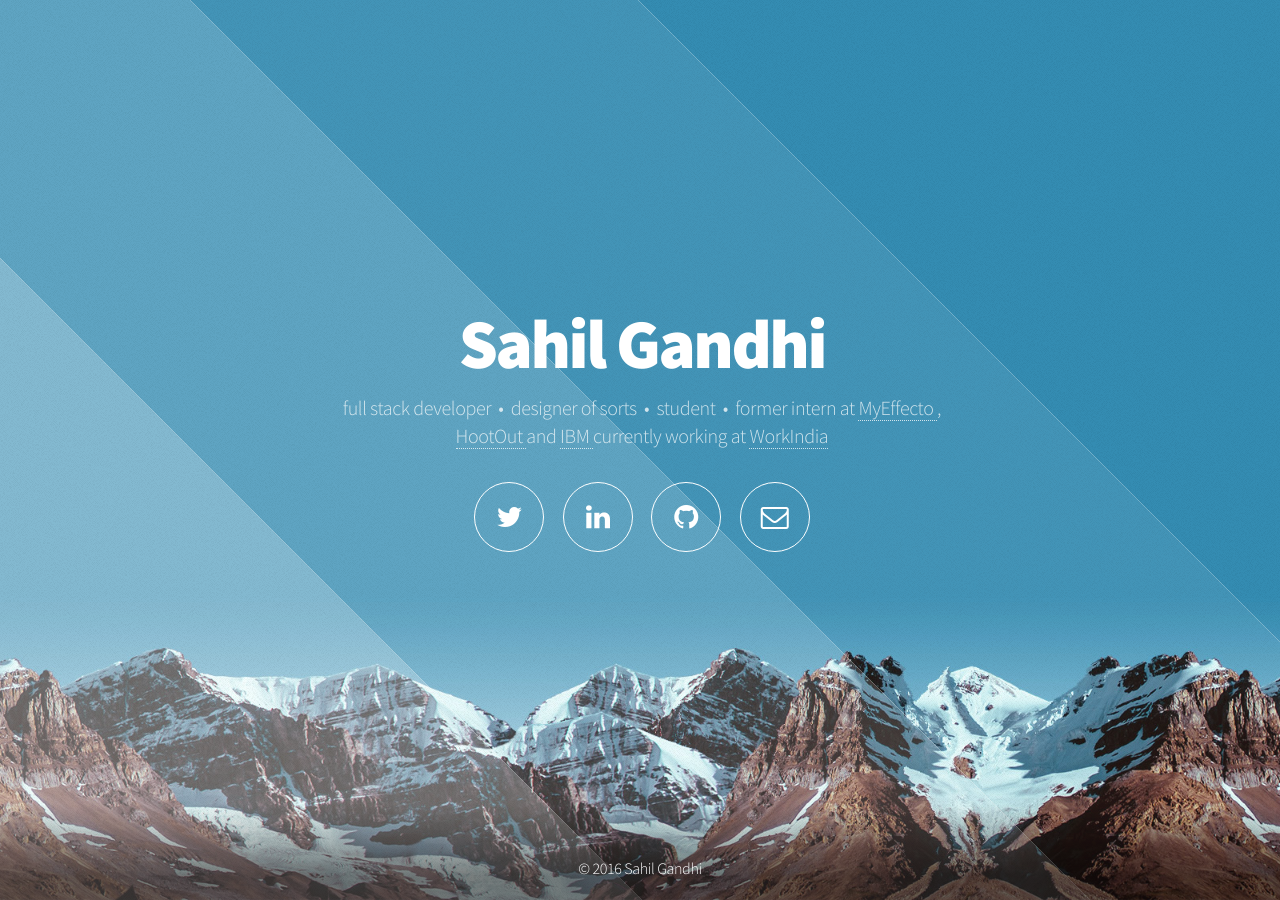
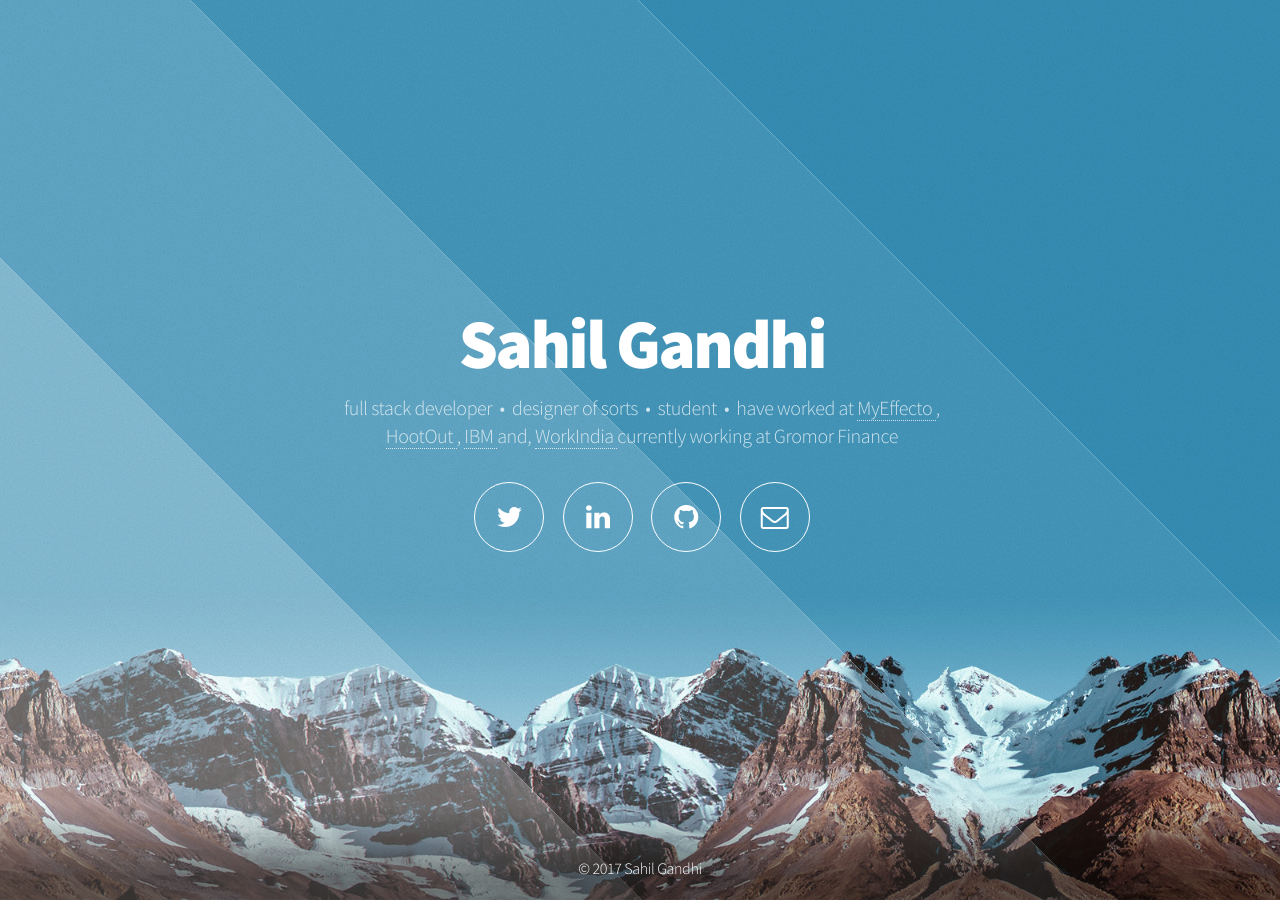
Before and after one commit to gandhisahil/gandhisahil.github.io, a Jekyll site: the page built from index.html, in a window 1280 px wide. Built offline with Jekyll 4.4.1, drawn with Linux system fonts in a browser that asks for light colours.

Commit message:
Update index.html

```diff
--- a/index.html
+++ b/index.html
@@ -41,7 +41,7 @@
 						<!--<a href="/about">About</a>-->
 						<!--</h2>-->
 
-						<p>full stack developer &nbsp;&bull;&nbsp; designer of sorts &nbsp;&bull;&nbsp; student &nbsp;&bull;&nbsp; former intern at <a href="http://myeffecto.com"> MyEffecto </a> , <br /> <a href="http://hootout.com"> HootOut </a> and <a href="http://ibm.com"> IBM </a> currently working at <a href="http://workindia.in"> WorkIndia </a> </p>
+						<p>full stack developer &nbsp;&bull;&nbsp; designer of sorts &nbsp;&bull;&nbsp; student &nbsp;&bull;&nbsp; have worked at <a href="http://myeffecto.com"> MyEffecto </a> , <br /> <a href="http://hootout.com"> HootOut </a>, <a href="http://ibm.com"> IBM </a> and, <a href="http://workindia.in"> WorkIndia </a>  currently working at Gromor Finance</p>
 
 						<nav>
 							<ul>
@@ -56,7 +56,7 @@
 
 				<!-- Footer -->
 					<footer id="footer">
-						<span class="copyright">&copy; 2016 Sahil Gandhi <!-- Design: <a href="http://html5up.net">HTML5 UP</a>. --></span>
+						<span class="copyright">&copy; 2017 Sahil Gandhi <!-- Design: <a href="http://html5up.net">HTML5 UP</a>. --></span>
 					</footer>
 
 			</div>
```
